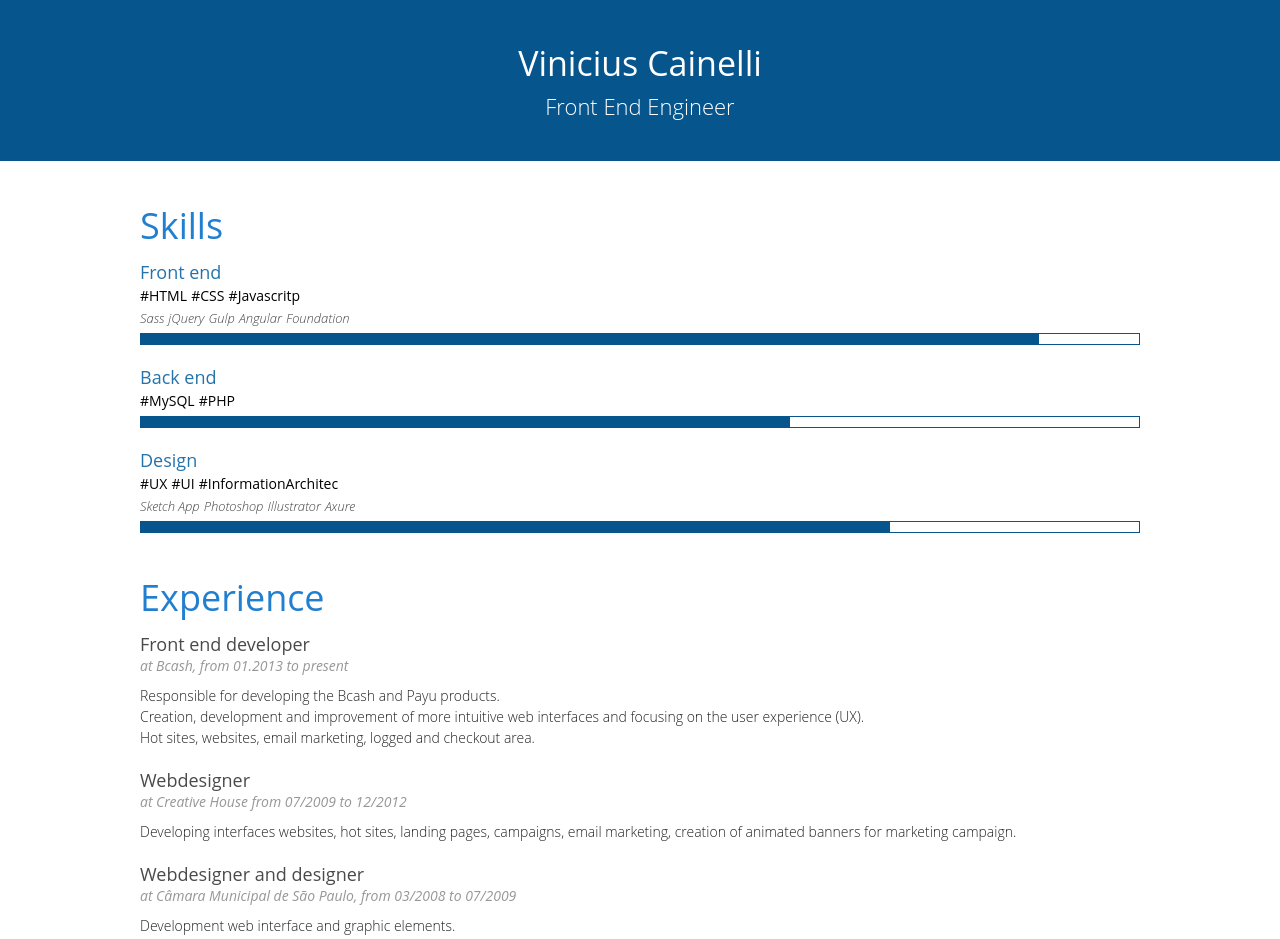
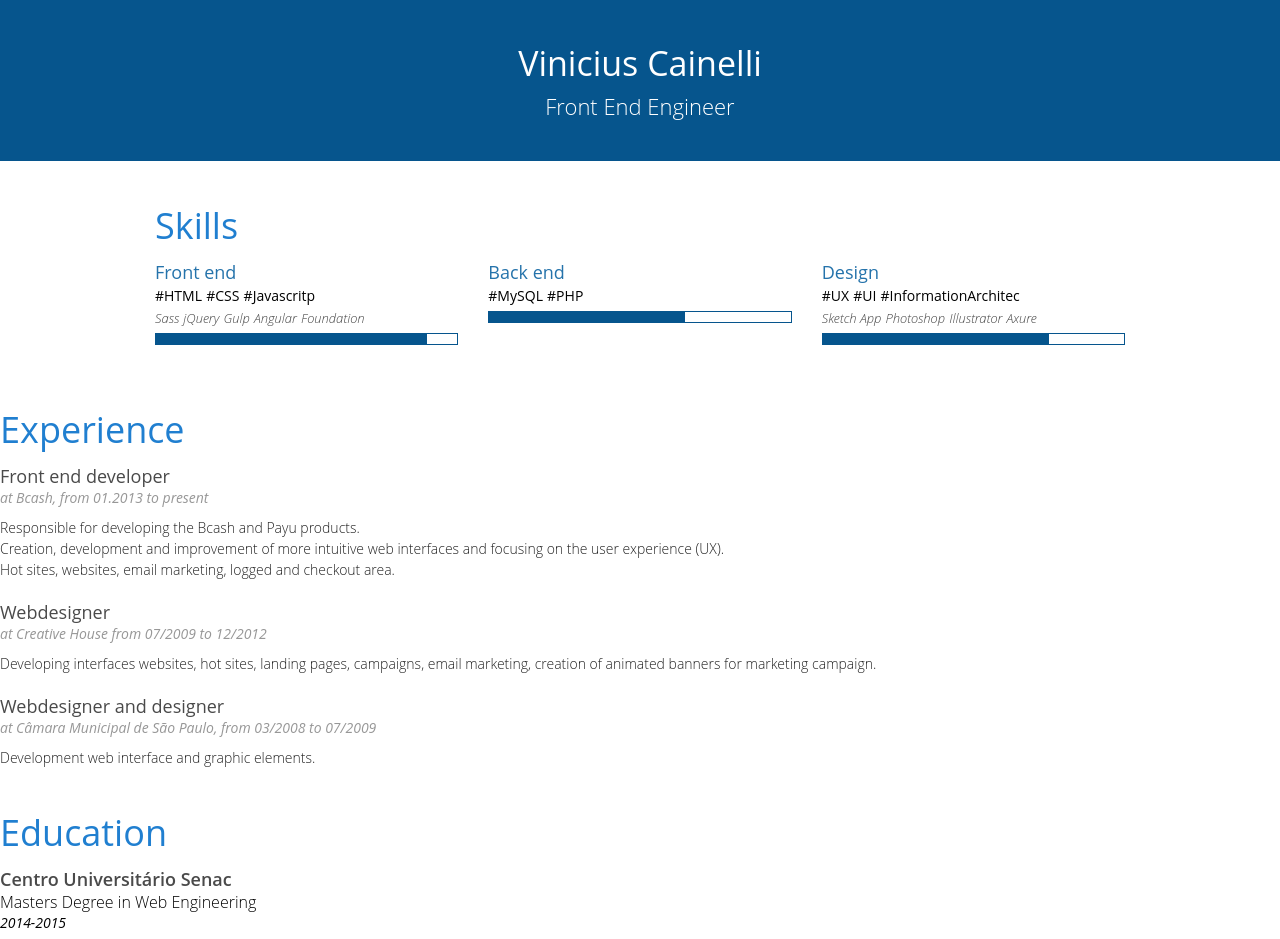
Before and after one commit to vicainelli/vicainelli.github.io, a plain HTML site: page resume/index.html in a window 1280 px wide. Shown: the top 939 px of the page. Drawn offline with Linux system fonts and the light colour scheme.

Commit message:
Add grid in header and skills

```diff
--- a/resume/index.html
+++ b/resume/index.html
@@ -26,7 +26,7 @@
 
 <header>
 	<div class="row">
-		<div class="columns large-12">
+		<div class="columns large-12 medium-12 small-12">
 			<h1 class="page-title">Vinicius Cainelli</h1>
 			<h2 class="page-subtitle">Front End Engineer</h2>
 		</div>
@@ -34,11 +34,17 @@
 </header>
 
 <div class="main-content">
+
+		<section class="skills">
+
 			<div class="row">
-		<section class="skills">
-			<h2 class="section-title">Skills</h2>
+				<div class="columns large-12"><h2 class="section-title">Skills</h2></div>
+			</div>
 
-			<h3 class="skill-name">Front end</h3>
+			<div class="row">
+
+				<div class="columns large-4 medium-4 small-12">
+					<h3 class="skill-name ">Front end</h3>
 					<ul class="list-hashtag-skill">
 						<li>#HTML</li>
 						<li>#CSS</li>
@@ -54,7 +60,9 @@
 					<div class="container-skill-bar-level">
 						<div class="skill-bar-level front-end">90%</div>
 					</div>
+				</div>
 
+				<div class="columns large-4 medium-4 small-12">
 					<h3 class="skill-name">Back end</h3>
 					<ul class="list-hashtag-skill">
 						<li>#MySQL</li>
@@ -63,7 +71,9 @@
 					<div class="container-skill-bar-level">
 						<div class="skill-bar-level back-end">65%</div>
 					</div>
+				</div>
 
+				<div class="columns large-4 medium-4 small-12">
 					<h3 class="skill-name">Design</h3>
 					<ul class="list-hashtag-skill">
 						<li>#UX</li>
@@ -78,6 +88,9 @@
 					</ul>
 					<div class="container-skill-bar-level">
 						<div class="skill-bar-level design">75%</div>
+					</div>
+				</div>
+
 			</div>
 
 		</section>
@@ -121,7 +134,6 @@
 			</div>
 		</section>
 </div>
-</div>
 
 <footer>
 	<div class="row">
```
Lines whose indentation alone changed are shown as unchanged.
